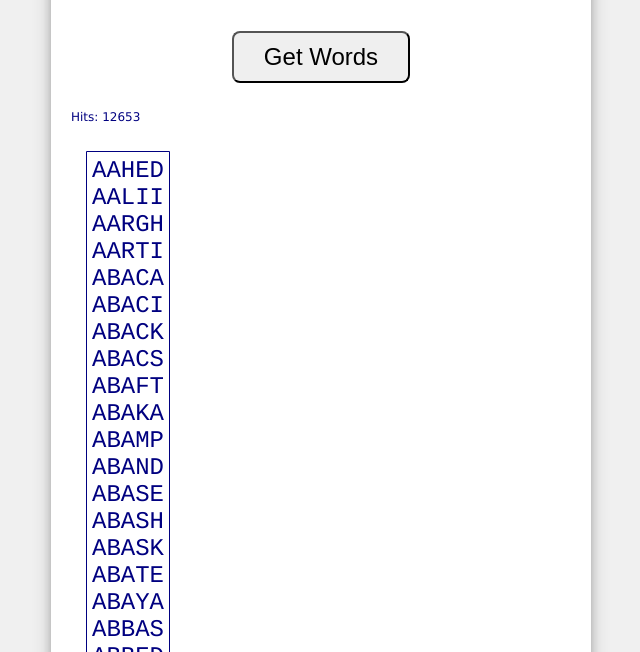
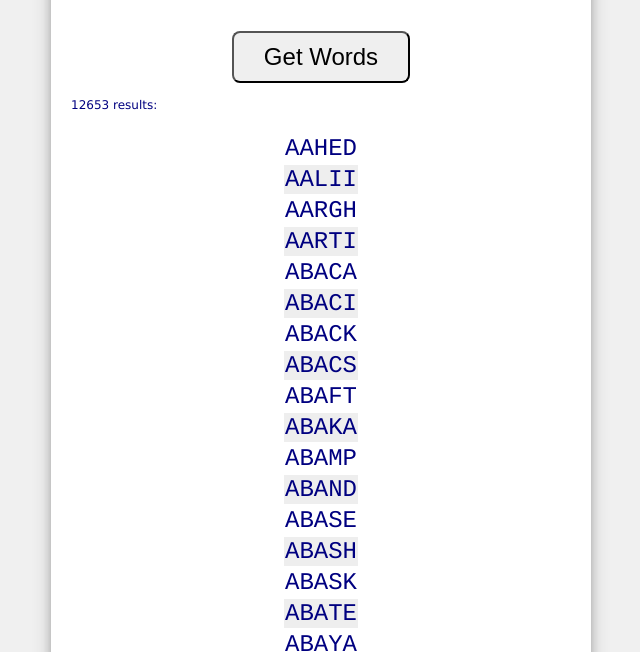
Before and after one commit to Gru80/wordle-helper, a plain HTML site: page wordle_helper.html in a window 1280 px wide. Both pictures are taken after a click on the button "Get Words". Shown: the part 148-800 px from the top of the page, without its empty margins (319-959 px from the left). Drawn offline with Linux system fonts and the light colour scheme.

Commit message:
showing results as table

```diff
--- a/wordle_helper.html
+++ b/wordle_helper.html
@@ -26,6 +26,11 @@
 				border-radius: 8px;
 			}
 
+			.tcontainer {
+				margin-left: auto;
+  				margin-right: auto;
+			}
+
 			.gbutton {
 				width:  fit-content;
 				margin: 15px;
@@ -50,15 +55,6 @@
 				padding: 20px;
 			}
 
-			.result {
-				font-family: courier;
-				border-width: 0;
-				border-style: solid;
-				padding: 5px;
-				margin: 15px;
-				width:  fit-content;
-				font-size: 150%;
-			}
 
 			input {
 				font-size: 150%;
@@ -72,6 +68,22 @@
 
 			.hits {
 				font-size: 75%;
+			}
+
+			table {
+				font-family: courier;
+				padding: 5px;
+				margin: 15px;
+				width:  fit-content;
+				font-size: 150%;
+			}
+
+			table tr:nth-child(even) td{
+				background-color: #eeeeee;
+
+			}
+			table tr:nth-child(odd) td{
+				background-color: #ffffff;
 			}
 		</style>
 
@@ -98,7 +110,6 @@ window.onload =  () => {
 
 function upper(event) {
 	current = this;
-	console.log(event.keyCode);
 	switch(event.keyCode) {
 		case 37:
 			if (current.previousElementSibling) {
@@ -133,29 +144,35 @@ function getResults() {
 	const l3 = i3.value||'.';
 	const l4 = i4.value||'.';
 	const l5 = i5.value||'.';
-	const rList = document.getElementById("results");
+	const rTable = document.getElementById("rtable");
 	const rHits = document.getElementById("hits");
 	const regex = l1 + l2 + l3 + l4 + l5;
 	let hit = 0;
-	rList.innerHTML = "";
+	rTable.innerHTML = "";
 	rHits.innerHTML = "";
 	let rString = "";
 
 	array.forEach((i) => {
 
 		if(match = i.match(regex)) {
+			var tr = document.createElement('tr');
+			var td = document.createElement('td');
+			td.appendChild(document.createTextNode(i));
+			tr.appendChild(td);
+			rTable.appendChild(tr);
 			hit++;
-			rString += i + "<BR>";
 		};
 	});
 
 	if (hit) {
-		rList.style.borderWidth = "thin";
-		rList.innerHTML = rString;
-		rHits.innerHTML = "<p>Hits: " + hit + "</p>";
-		console.log("hits: " + hit);
-	} else {
-		rList.innerHTML = "<p style='color:red'>No match!</p>";
+		rHits.innerHTML = hit + " results:";
+	} else	{
+		var tr = document.createElement('tr');
+		var td = document.createElement('td');
+		td.appendChild(document.createTextNode("No result!"));
+		tr.appendChild(td);
+		rTable.appendChild(tr);
+		rHits.innerHTML = "";
 	}
 }
 
@@ -176,6 +193,7 @@ function getResults() {
 			</div>
 			<div class="hits" id="hits"></div>
 			<div class="result" id="results"></div>
+			<div class="tcontainer"><table id="rtable" class="rtable"></table></div>
 			<div class="footer">
 				<hr>
 				<p>How to use:<p>
```
